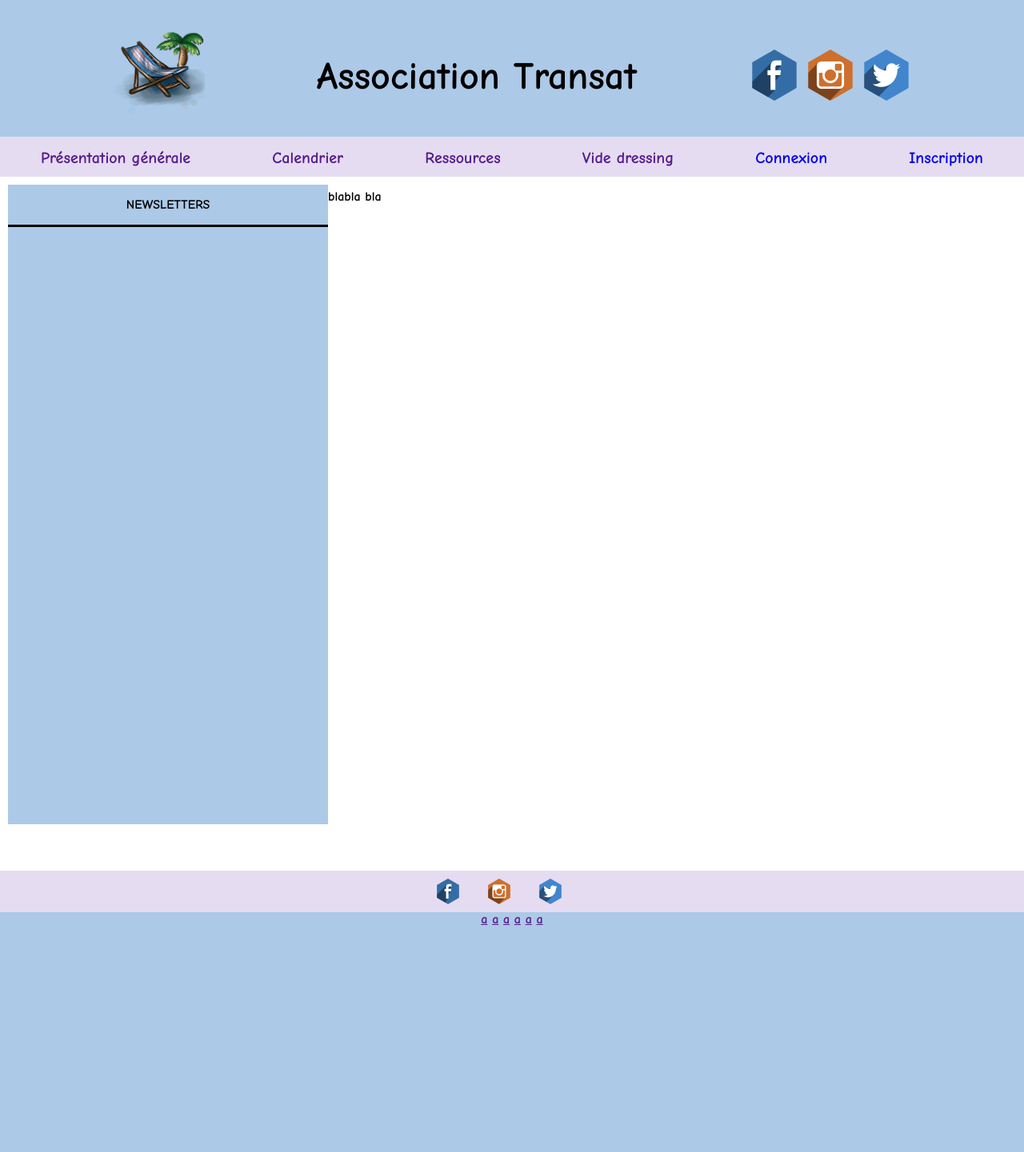
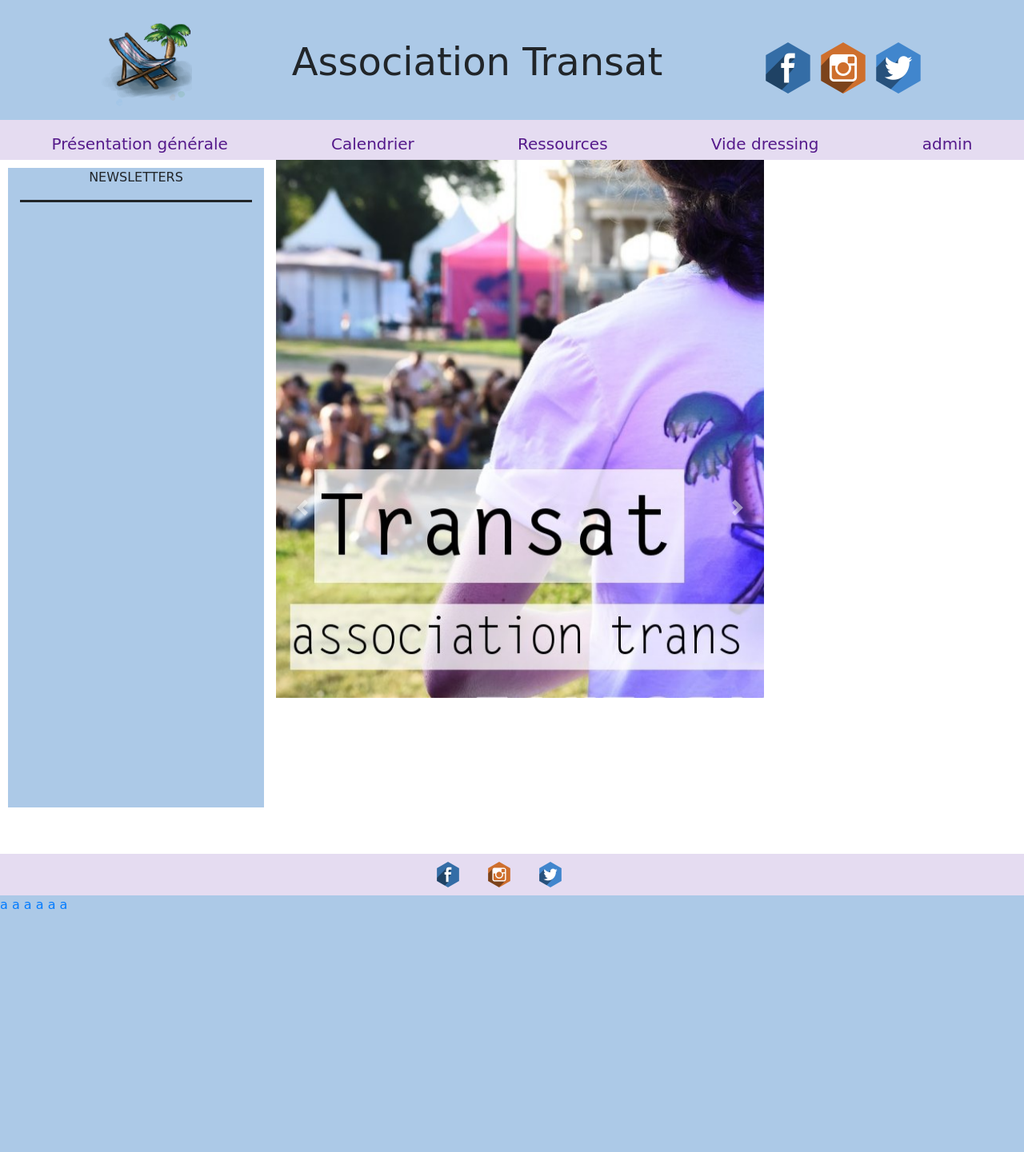
Before and after one commit to julia-denivet/Transat, a PHP site: page / in a window 1280 px wide. Shown: the whole page at 80% size. After the commit the page ends 1137 px from the top, so only its background shows below. Run offline with PHP 8.4, Linux system fonts and the light colour scheme.

Commit message:
Modif header + Index

```diff
--- a/Apparence/transat-asso.css
+++ b/Apparence/transat-asso.css
@@ -1,11 +1,11 @@
-body {
+.body_index {
     margin: 0;
     padding: 0;
     height: 100%;
     font-family: 'Comic Neue', cursive;
 }
 
-section {
+.section_header {
     min-height: 150px;
     width: 100%;
     background-color: #acc9e7;
@@ -16,7 +16,7 @@
     justify-content: space-evenly;
 }
 
-section p {
+.p_asso_transat {
     vertical-align: middle;
     font-size: 300%;
 }
@@ -25,24 +25,24 @@
     width: 9%;
 }
 
-header {
+.header {
     min-height: 50px;
     background-color: #e5dcf1;
     font-size: 20px;
 }
 
-header nav {
+.nav_header {
     display: flex;
     align-items: center;
     justify-content: space-around;
     padding-top: 15px;
 }
-
-header a {
+.a_header {
     text-decoration: none;
+    color: #551A8B;
 }
 
-main {
+.main_footer {
     background-color: #e5dcf1;
     position: absolute;
     bottom: 300px;
@@ -55,7 +55,7 @@
     padding-bottom: 10px;
 }
 
-footer {
+.footer {
     min-height: 300px;
     background-color: #acc9e7;
     bottom: 0;
@@ -66,12 +66,14 @@
     display: flex;
 }
 
-.footer {
+.img_footer {
     width: 50%;
 }
 
 .nav {
     position: relative;
+    background-color: #acc9e7 ;
+    width: 100%;
     bottom: 0;
     left: 0;
     right: 0;
@@ -132,3 +134,11 @@
 {
     font-family: 'Comic Neue', cursive;
 }
+
+/*INDEX*/
+
+.img_carousel_index
+{
+ width: 1000px;
+
+}
--- a/Header-Footer/footer.php
+++ b/Header-Footer/footer.php
@@ -1,11 +1,10 @@
 <div class="nav">
-    <main>
-        <a href="https://www.facebook.com/TransatAsso"><img class="footer" src="Medias/Logos/facebook.png" alt=""></a>
-        <a href="https://www.instagram.com/associationtransat/?hl=fr"><img class="footer" src="Medias/Logos/instagram.png" alt=""></a>
-        <a href="https://twitter.com/Asso_Transat"><img class="footer" src="Medias/Logos/twitter.png" alt=""></a>
+    <main class="main_footer">
+        <a href="https://www.facebook.com/TransatAsso"><img class="img_footer" src="Medias/Logos/facebook.png" alt=""></a>
+        <a href="https://www.instagram.com/associationtransat/?hl=fr"><img class="img_footer" src="Medias/Logos/instagram.png" alt=""></a>
+        <a href="https://twitter.com/Asso_Transat"><img class="img_footer" src="Medias/Logos/twitter.png" alt=""></a>
     </main>
-
-    <footer>
+    <footer class="footer">
         <nav>
             <a href="">a</a>
             <a href="">a</a>
--- a/Header-Footer/header.php
+++ b/Header-Footer/header.php
@@ -1,20 +1,19 @@
-<section>
+<section class="section_header">
     <img class="logo" src="Medias/Logos/logo.png" alt="">
-    <p> Association Transat</p>
+    <p class="p_asso_transat"> Association Transat</p>
     <article>
         <a href="https://www.facebook.com/TransatAsso"><img src="Medias/Logos/facebook.png" alt=""></a>
         <a href="https://www.instagram.com/associationtransat/?hl=fr"><img src="Medias/Logos/instagram.png" alt=""></a>
         <a href="https://twitter.com/Asso_Transat"><img src="Medias/Logos/twitter.png" alt=""></a>
     </article>
 </section>
+<header class="header">
+    <nav class="nav_header">
+        <a class="a_header"  href="">Présentation générale</a>
+        <a class="a_header" href="">Calendrier</a>
+        <a class="a_header" href="">Ressources</a>
+        <a class="a_header" href="">Vide dressing</a>
+        <a class="a_header" href="admin.php">admin</a>
 
-<header>
-    <nav>
-        <a href="">Présentation générale</a>
-        <a href="">Calendrier</a>
-        <a href="">Ressources</a>
-        <a href="">Vide dressing</a>
-        <a href="connexion.php">Connexion</a>
-        <a href="inscription.php">Inscription</a>
     </nav>
 </header>
--- a/index.php
+++ b/index.php
@@ -1,23 +1,52 @@
 <html>
     <head>
-        <link rel="stylesheet" href="apparence/transat-asso.css">
-        <link href="https://fonts.googleapis.com/css2?family=Comic+Neue:wght@700&display=swap" rel="stylesheet">
+        <link rel="stylesheet" href="Apparence/transat-asso.css">
+        <link rel="stylesheet" href="https://stackpath.bootstrapcdn.com/bootstrap/4.4.1/css/bootstrap.min.css" integrity="sha384-Vkoo8x4CGsO3+Hhxv8T/Q5PaXtkKtu6ug5TOeNV6gBiFeWPGFN9MuhOf23Q9Ifjh" crossorigin="anonymous">
+        <script src="https://code.jquery.com/jquery-3.4.1.slim.min.js" integrity="sha384-J6qa4849blE2+poT4WnyKhv5vZF5SrPo0iEjwBvKU7imGFAV0wwj1yYfoRSJoZ+n" crossorigin="anonymous"></script>
+        <script src="https://cdn.jsdelivr.net/npm/popper.js@1.16.0/dist/umd/popper.min.js" integrity="sha384-Q6E9RHvbIyZFJoft+2mJbHaEWldlvI9IOYy5n3zV9zzTtmI3UksdQRVvoxMfooAo" crossorigin="anonymous"></script>
+        <script src="https://stackpath.bootstrapcdn.com/bootstrap/4.4.1/js/bootstrap.min.js" integrity="sha384-wfSDF2E50Y2D1uUdj0O3uMBJnjuUD4Ih7YwaYd1iqfktj0Uod8GCExl3Og8ifwB6" crossorigin="anonymous"></script>
+
+
     </head>
 
-    <body>
+    <body class="body_index">
         <?php include('Header-Footer/header.php'); ?>
+        <main>
+            <div class="d-flex">
+                <div class="lateral col-3">
+                    <div class="entete">
+                        <p>NEWSLETTERS</p>
+                    </div>
+                </div>
+                <div id="carouselExampleControls" class="carousel slide col-6" data-ride="carousel">
+                    <div class="carousel-inner">
+                        <div class="carousel-item active">
+                        <img class="img_carousel_index" src="Medias/Transat/img1.jpg" class="d-block w-100" alt="...">
+                        </div>
+                        <div class="carousel-item">
+                        <img class="img_carousel_index" src="Medias/Transat/img2.jpg" class="d-block w-100" alt="...">
+                        </div>
+                        <div class="carousel-item">
+                        <img class="img_carousel_index" src="Medias/Transat/img3.jpg" class="d-block w-100" alt="...">
+                        </div>
+                        <div class="carousel-item">
+                        <img class="img_carousel_index" src="Medias/Transat/img4.jpg" class="d-block w-100" alt="...">
+                        </div>
+                    </div>
+                    <a class="carousel-control-prev" href="#carouselExampleControls" role="button" data-slide="prev">
+                        <span class="carousel-control-prev-icon" aria-hidden="true"></span>
+                        <span class="sr-only">Previous</span>
+                    </a>
+                    <a class="carousel-control-next" href="#carouselExampleControls" role="button" data-slide="next">
+                        <span class="carousel-control-next-icon" aria-hidden="true"></span>
+                        <span class="sr-only">Next</span>
+                    </a>
+                </div>
 
-        <div class="agencement">
-            <div class="lateral">
-                <div class="entete">
-                    <p>NEWSLETTERS</p>
-                </div>
+
             </div>
+        </main>
 
-            <div class="contenupresentation">
-                <p>blabla bla</p>
-            </div>
-        </div>
         <?php include('Header-Footer/footer.php'); ?>
     </body>
 </html>
```
